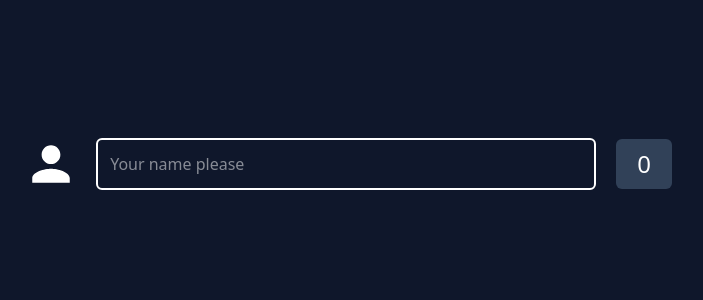
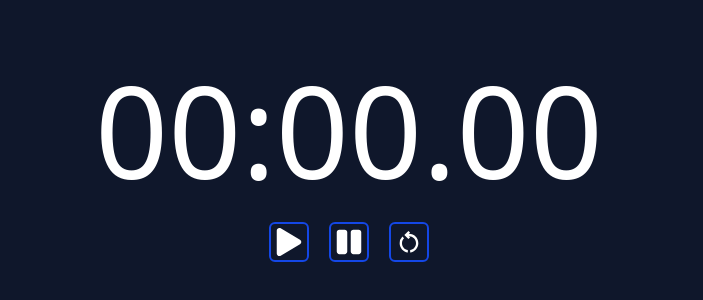
Before and after one commit to suvajitcodewalnut/walnutreact, a React (Vite) app: page / in a window 1280 px wide. Shown: the part 236-536 px from the top of the page, without its empty margins (291-994 px from the left). Built offline with nearby package versions, Linux system fonts and the light colour scheme.

Commit message:
useCallback(stopwatch): stopwatch design layout completed

```diff
--- a/src/App.jsx
+++ b/src/App.jsx
@@ -1,4 +1,5 @@
 // useStateHook
+import Stopwatch from "./components/useCallbackHook/Stopwatch";
 import SocialMedia from "./components/useEffectHook/SocialMedia";
 import WindowSize from "./components/useEffectHook/WindowSize";
 import RenderMe from "./components/useRefHook/RenderMe";
@@ -8,7 +9,7 @@ import ThemeToggler from "./components/useStateHook/ThemeToggler";
 
 const App = () => {
   return (
-    <><RenderMe/></>
+    <><Stopwatch/></>
   );
 };
 export default App;
--- /dev/null
+++ b/src/components/useCallbackHook/Stopwatch.jsx
@@ -0,0 +1,20 @@
+// ICONS
+import { FaPlay } from 'react-icons/fa';
+import { FaPause } from 'react-icons/fa';
+import { MdOutlineRestartAlt } from 'react-icons/md';
+
+const Stopwatch = () => {
+  return (
+    <div className="h-screen w-full bg-slate-900 text-white">
+      <div className=" min-h-screen w-full flex flex-col items-center justify-center gap-7">
+        <div className="text-7xl md:text-8xl lg:text-9xl">00:00.00</div>
+        <div className="flex items-center justify-center gap-5">
+          <FaPlay size={40} className='button'/>
+          <FaPause size={40} className='button'/>
+          <MdOutlineRestartAlt  size={40} className='button'/>
+        </div>
+      </div>
+    </div>
+  );
+};
+export default Stopwatch;
--- a/src/components/useRefHook/RenderMe.jsx
+++ b/src/components/useRefHook/RenderMe.jsx
@@ -5,9 +5,10 @@ import { IoMdPerson } from 'react-icons/io';
 
 const RenderMe = () => {
   // STATE
-  const [name, setName] = useState(() => {
+  const [setName] = useState(() => {
     return '';
   });
+  // REF
   const renderCount = useRef(0);
 
   // EFFECTS
--- a/src/index.css
+++ b/src/index.css
@@ -1,7 +1,7 @@
  @import 'tailwindcss';
 
 .button {
-  @apply border-2 border-blue-700 p-1 rounded-md hover:cursor-pointer hover:bg-blue-700 transition-all;
+  @apply  border-2 border-blue-700 p-1 rounded-md hover:cursor-pointer hover:bg-blue-700 transition-all;
 }
 
 .toggle {
```
Also changed, not shown: package.json (+5 -2 lines), .fleet/settings.json (deleted), public/__react.png (deleted), 1 other file (tests, documents, lock files or other folders).
